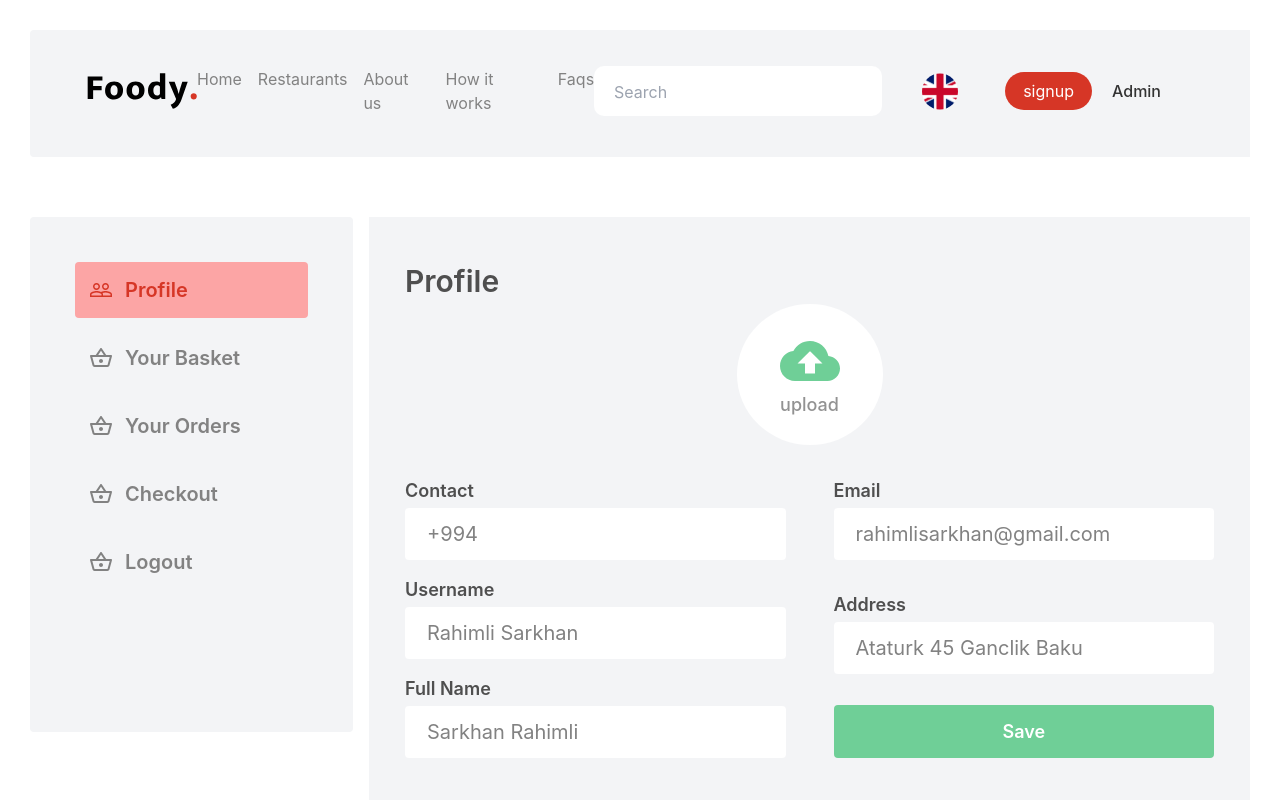
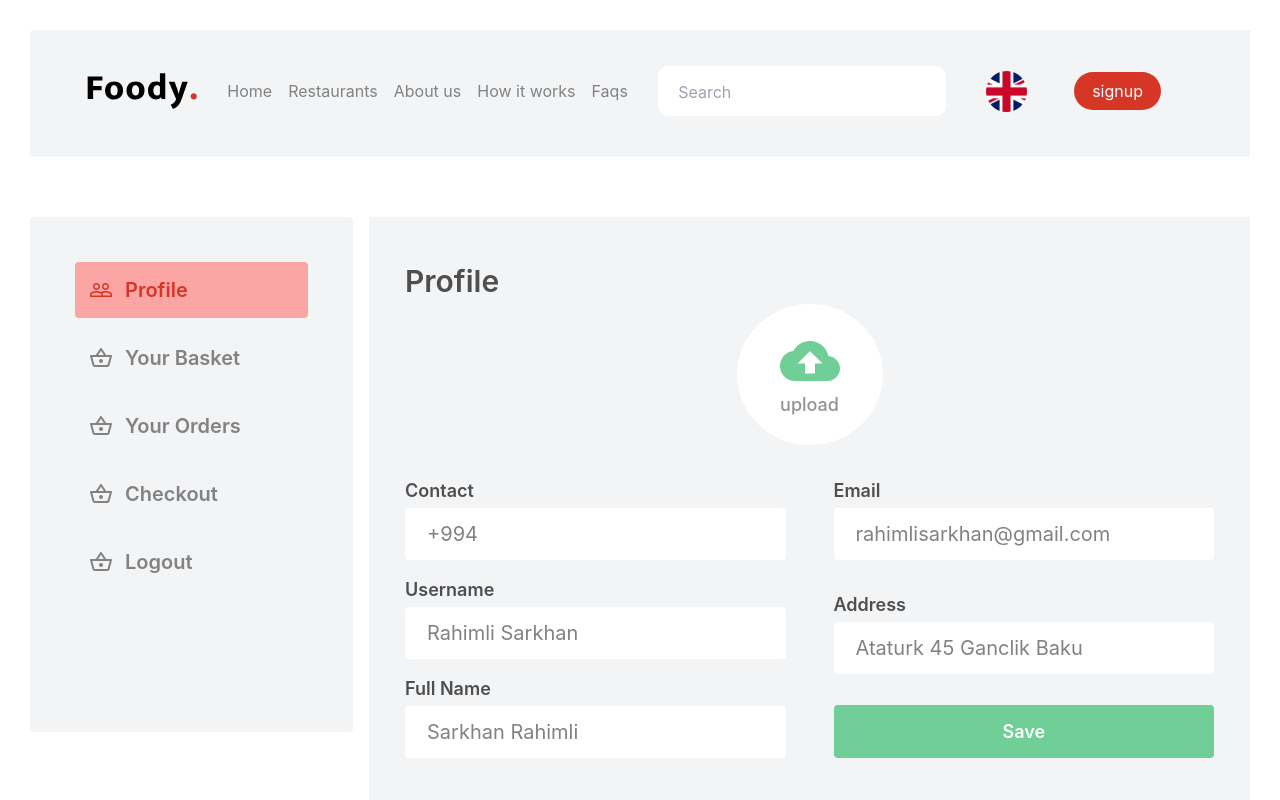
Before and after one commit to bayramovmurad/foodyApp, a Next.js app: page /client/profile in a window 1280 px wide. Shown: the top 800 px of the page. Built offline with nearby package versions, Linux system fonts and the light colour scheme.

Commit message:
over header functionally

```diff
--- a/shared/components/Header/index.tsx
+++ b/shared/components/Header/index.tsx
@@ -144,9 +144,11 @@ export const Header = ({ isLogin , isBasket , isAvatar , isName , isBottom }:hea
                         }
 
                         {
-                            isName ? (
+                            isToken ? (
                                 <p className="text-[#333] fs-normal font-medium">
-                                    Admin
+                                    {
+                                        isFullName
+                                    }
                                 </p>
                             ) : <></>
                         }
```
